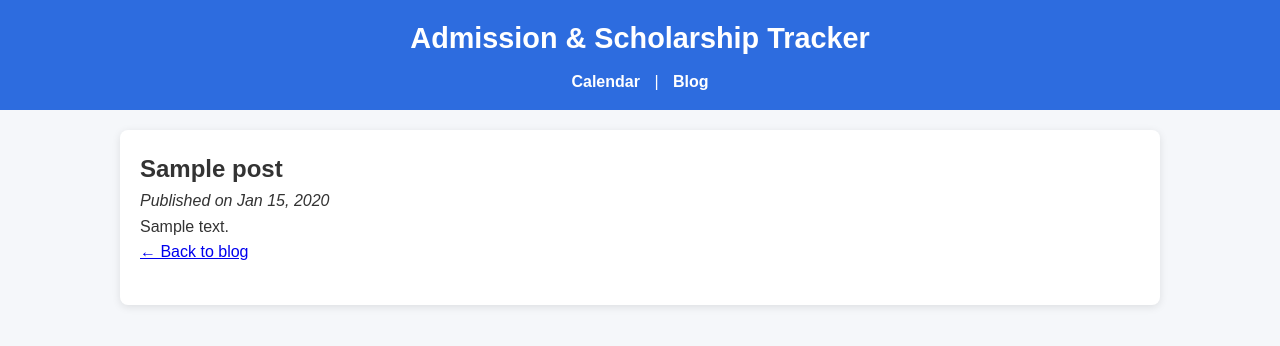
After one commit to phungh67/devops-pet-projects, a Flask app: page /blog/1 in a window 1280 px wide. The commit adds this page. Shown: the top 346 px of the page. Run offline with Flask 3, Linux system fonts and the light colour scheme; tables that the repository leaves empty hold one stand-in row (values such as "Sample post"); some libraries are stand-ins or nearby versions.

```diff
--- a/flask-university-admission/app/routes/blog.py
+++ b/flask-university-admission/app/routes/blog.py
@@ -21,9 +21,18 @@ def list_posts_json():
         for p in posts
     ])
 
-
 # Public: HTML page
 @blog_bp.route("/", methods=["GET"])
 def blog_list_view():
     posts = BlogPost.query.order_by(BlogPost.created_at.desc()).all()
     return render_template("blog/list.html", posts=posts)
+
+@blog_bp.route("/", methods=["GET"])
+def list_posts():
+    posts = BlogPost.query.order_by(BlogPost.created_at.desc()).all()
+    return render_template("blog.html", posts=posts)
+
+@blog_bp.route("/<int:post_id>", methods=["GET"])
+def view_post(post_id):
+    post = BlogPost.query.get_or_404(post_id)
+    return render_template("blog_post.html", post=post)
--- /dev/null
+++ b/flask-university-admission/app/templates/blog_post.html
@@ -0,0 +1,12 @@
+{% extends "base.html" %}
+
+{% block title %}{{ post.title }}{% endblock %}
+
+{% block content %}
+  <article>
+    <h1>{{ post.title }}</h1>
+    <p><em>Published on {{ post.created_at.strftime("%b %d, %Y") }}</em></p>
+    <div>{{ post.content|safe }}</div>
+    <a href="{{ url_for('blog.list_posts') }}">← Back to blog</a>
+  </article>
+{% endblock %}
--- a/flask-university-admission/app/templates/home.html
+++ b/flask-university-admission/app/templates/home.html
@@ -30,7 +30,7 @@
     <ul>
       {% for p in posts %}
         <li>
-          <a href="{{ url_for('blog.list_posts_json', post_id=p.id) }}">
+          <a href="{{ url_for('blog.view_post', post_id=p.id) }}">
             {{ p.title }}
           </a> — {{ p.created_at.strftime("%b %d, %Y") }}
         </li>
@@ -38,6 +38,6 @@
         <li>No blog posts yet.</li>
       {% endfor %}
     </ul>
-    <a href="{{ url_for('blog.list_posts_json') }}">View all blog posts →</a>
+    <a href="{{ url_for('blog.blog_list_view') }}">View all blog posts →</a>
   </section>
 {% endblock %}
```
